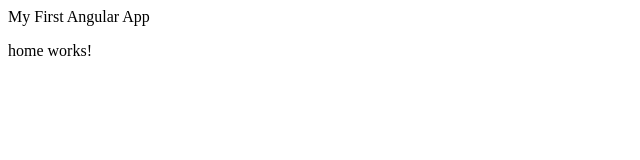
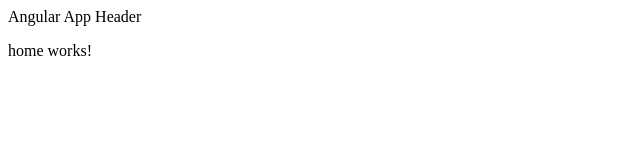
Before and after one commit to ibrahi-m0h/Angular-Projects, an Angular app in the folder first-ng-app/: page / in a window 1280 px wide. Shown: the top 160 px of the page, without its empty margins (0-640 px from the left). Built offline with nearby package versions, Linux system fonts and the light colour scheme.

Commit message:
Update header titleusing signals

```diff
--- a/first-ng-app/src/app/components/header/header.component.ts
+++ b/first-ng-app/src/app/components/header/header.component.ts
@@ -7,5 +7,5 @@
   styleUrl: './header.component.scss'
 })
 export class HeaderComponent {
-  title = signal('My First Angular App')
+  title = signal('Angular App Header')
 }
```
